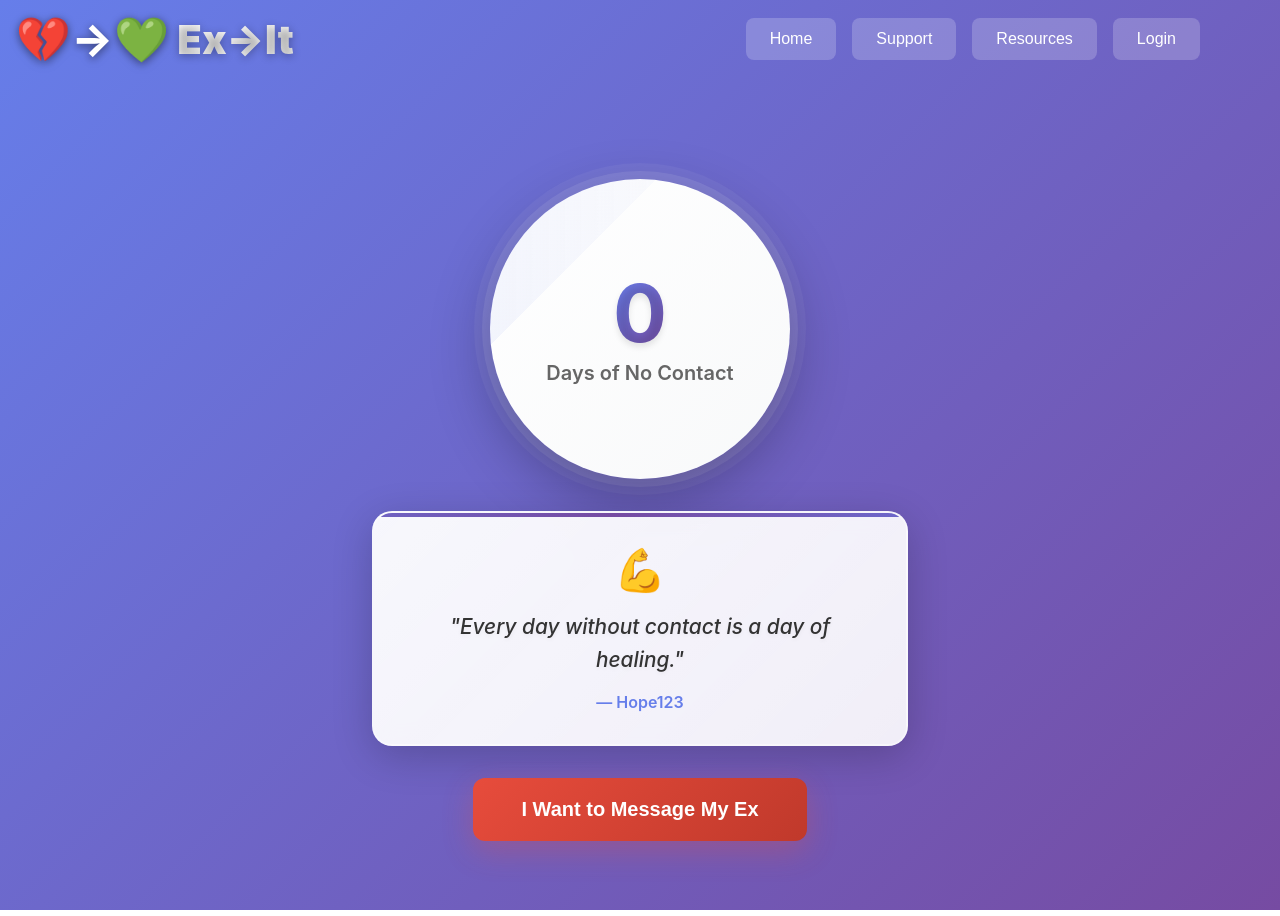
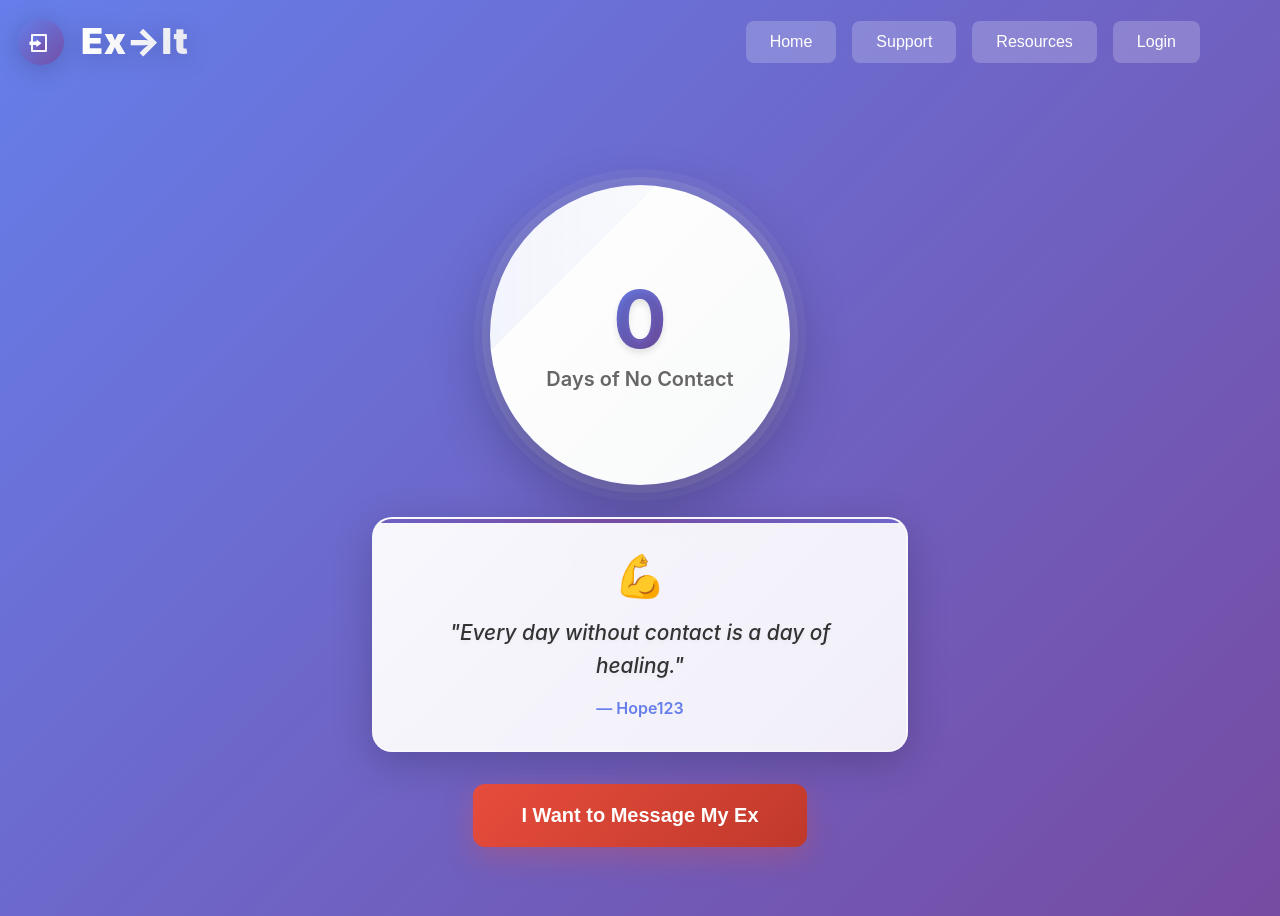
Before and after one commit to raysireks/ex-it, a React (Vite) app: page / in a window 1280 px wide. Built offline with nearby package versions, Linux system fonts and the light colour scheme.

Commit message:
Replace emoji logo with professional SVG design
Co-authored-by: raysireks <3987096+raysireks@users.noreply.github.com>

```diff
--- a/src/App.css
+++ b/src/App.css
@@ -34,23 +34,15 @@ body {
   display: flex;
   flex-direction: column;
   align-items: center;
-  gap: 1rem;
-  margin-bottom: 2rem;
+  gap: 2rem;
+  margin-bottom: 3rem;
+  animation: fadeInScale 1s ease-out;
 }
 
-.splash-screen .logo-icon-large {
-  font-size: 5rem;
-  filter: drop-shadow(0 4px 12px rgba(0, 0, 0, 0.3));
-  animation: bounceIn 1s ease-out;
-}
-
-@keyframes bounceIn {
+@keyframes fadeInScale {
   0% {
-    transform: scale(0);
+    transform: scale(0.8);
     opacity: 0;
-  }
-  50% {
-    transform: scale(1.2);
   }
   100% {
     transform: scale(1);
@@ -58,31 +50,25 @@ body {
   }
 }
 
-.splash-screen h1 {
-  font-size: 4rem;
-  font-weight: 900;
-  margin-bottom: 1rem;
-  text-shadow: 0 4px 16px rgba(0, 0, 0, 0.3);
-  letter-spacing: 2px;
-  animation: slideInDown 0.8s ease-out 0.3s both;
+.splash-logo {
+  animation: float 3s ease-in-out infinite;
 }
 
-@keyframes slideInDown {
-  0% {
-    transform: translateY(-50px);
-    opacity: 0;
+@keyframes float {
+  0%, 100% {
+    transform: translateY(0px);
   }
-  100% {
-    transform: translateY(0);
-    opacity: 1;
+  50% {
+    transform: translateY(-10px);
   }
 }
 
 .splash-screen p {
   font-size: 1.5rem;
   opacity: 0.9;
-  animation: fadeIn 1s ease-out 0.6s both;
+  animation: fadeIn 1s ease-out 0.4s both;
   text-shadow: 0 2px 8px rgba(0, 0, 0, 0.2);
+  font-weight: 500;
 }
 
 @keyframes fadeIn {
@@ -113,52 +99,26 @@ body {
   position: relative;
 }
 
-.logo {
-  font-size: 1.75rem;
-  font-weight: 800;
-  color: white;
+.logo-wrapper {
   cursor: pointer;
   z-index: 1001;
+  transition: all 0.3s ease;
   display: flex;
   align-items: center;
-  gap: 0.5rem;
-  text-shadow: 0 2px 8px rgba(0, 0, 0, 0.3);
-  transition: all 0.3s ease;
   padding: 0.5rem;
   border-radius: 12px;
-  letter-spacing: 0.5px;
 }
 
-.logo:hover {
+.logo-wrapper:hover {
   transform: scale(1.05);
-  text-shadow: 0 4px 12px rgba(0, 0, 0, 0.4);
 }
 
-.logo-icon {
-  font-size: 2rem;
-  filter: drop-shadow(0 2px 4px rgba(0, 0, 0, 0.2));
-  animation: heartbeat 3s ease-in-out infinite;
+.logo-wrapper:active {
+  transform: scale(0.98);
 }
 
-@keyframes heartbeat {
-  0%, 100% {
-    transform: scale(1);
-  }
-  10% {
-    transform: scale(1.1);
-  }
-  20% {
-    transform: scale(1);
-  }
-}
-
-.logo-text {
-  font-weight: 900;
-  color: white;
-  background: linear-gradient(135deg, #ffffff 0%, #f0f0f0 100%);
-  -webkit-background-clip: text;
-  -webkit-text-fill-color: transparent;
-  background-clip: text;
+.logo-svg {
+  display: block;
 }
 
 /* Hamburger menu button - visible on mobile */
@@ -237,13 +197,8 @@ body {
 
 /* Desktop: Hide hamburger and show horizontal menu */
 @media (min-width: 768px) {
-  .logo {
-    font-size: 2.5rem;
+  .logo-wrapper {
     padding: 0.75rem 1rem;
-  }
-
-  .logo-icon {
-    font-size: 2.75rem;
   }
 
   .hamburger {
@@ -842,14 +797,6 @@ body {
 
 /* Mobile-specific optimizations */
 @media (max-width: 767px) {
-  .splash-screen h1 {
-    font-size: 3rem;
-  }
-
-  .splash-screen .logo-icon-large {
-    font-size: 4rem;
-  }
-
   .splash-screen p {
     font-size: 1.25rem;
     padding: 0 1rem;
@@ -859,20 +806,14 @@ body {
 
 /* Accessibility: Respect user's motion preferences */
 @media (prefers-reduced-motion: reduce) {
-  .logo-icon {
+  .splash-logo {
     animation: none;
   }
 
-  .splash-screen .logo-icon-large {
+  .splash-screen .logo-container {
     animation: none;
     opacity: 1;
     transform: scale(1);
-  }
-
-  .splash-screen h1 {
-    animation: none;
-    opacity: 1;
-    transform: translateY(0);
   }
 
   .splash-screen p {
@@ -880,7 +821,7 @@ body {
     opacity: 0.9;
   }
 
-  .logo:hover {
+  .logo-wrapper:hover {
     transform: none;
   }
 }
--- a/src/App.tsx
+++ b/src/App.tsx
@@ -5,6 +5,7 @@ import LandingPage from './pages/LandingPage';
 import SupportPage from './pages/SupportPage';
 import ResourcesPage from './pages/ResourcesPage';
 import LoginModal from './components/LoginModal';
+import Logo from './components/Logo';
 import { useAuth } from './hooks/useAuth';
 
 function App() {
@@ -48,9 +49,8 @@ function App() {
   return (
     <div className="app">
       <div className="header">
-        <div className="logo" onClick={() => setCurrentPage('landing')}>
-          <span className="logo-icon">💔→💚</span>
-          <span className="logo-text">Ex→It</span>
+        <div className="logo-wrapper" onClick={() => setCurrentPage('landing')}>
+          <Logo size="medium" className="logo-svg" />
         </div>
         <button
           className={`hamburger ${mobileMenuOpen ? 'open' : ''}`}
--- /dev/null
+++ b/src/components/Logo.tsx
@@ -0,0 +1,86 @@
+import React from 'react';
+
+interface LogoProps {
+  size?: 'small' | 'medium' | 'large';
+  className?: string;
+}
+
+const Logo: React.FC<LogoProps> = ({ size = 'medium', className = '' }) => {
+  const sizes = {
+    small: { width: 180, height: 50, fontSize: '28px', iconSize: 40 },
+    medium: { width: 240, height: 60, fontSize: '36px', iconSize: 50 },
+    large: { width: 320, height: 80, fontSize: '52px', iconSize: 70 },
+  };
+
+  const { width, height, fontSize, iconSize } = sizes[size];
+
+  return (
+    <svg
+      width={width}
+      height={height}
+      viewBox={`0 0 ${width} ${height}`}
+      xmlns="http://www.w3.org/2000/svg"
+      className={className}
+      style={{ filter: 'drop-shadow(0 4px 12px rgba(0, 0, 0, 0.2))' }}
+    >
+      <defs>
+        {/* Gradient for icon background */}
+        <linearGradient id="iconGradient" x1="0%" y1="0%" x2="100%" y2="100%">
+          <stop offset="0%" style={{ stopColor: '#667eea', stopOpacity: 1 }} />
+          <stop offset="100%" style={{ stopColor: '#764ba2', stopOpacity: 1 }} />
+        </linearGradient>
+
+        {/* Gradient for text */}
+        <linearGradient id="textGradient" x1="0%" y1="0%" x2="100%" y2="0%">
+          <stop offset="0%" style={{ stopColor: '#ffffff', stopOpacity: 1 }} />
+          <stop offset="100%" style={{ stopColor: '#f0f0f0', stopOpacity: 0.95 }} />
+        </linearGradient>
+
+        {/* Arrow path for reuse */}
+        <path
+          id="arrowPath"
+          d="M 5 5 L 15 5 L 15 2 L 22 7.5 L 15 13 L 15 10 L 5 10 Z"
+        />
+      </defs>
+
+      {/* Icon background circle */}
+      <circle
+        cx={iconSize / 2}
+        cy={height / 2}
+        r={iconSize / 2 - 2}
+        fill="url(#iconGradient)"
+        opacity="0.9"
+      />
+
+      {/* Exit door icon */}
+      <g transform={`translate(${iconSize / 2 - 12}, ${height / 2 - 12})`}>
+        {/* Door frame */}
+        <rect x="2" y="4" width="16" height="18" rx="1" fill="white" opacity="0.95" />
+        <rect x="4" y="6" width="12" height="14" rx="0.5" fill="url(#iconGradient)" />
+
+        {/* Door handle */}
+        <circle cx="8" cy="14" r="1.5" fill="white" />
+
+        {/* Arrow pointing out */}
+        <g transform="translate(-3, 8) scale(0.7)">
+          <use href="#arrowPath" fill="white" />
+        </g>
+      </g>
+
+      {/* Text: Ex→It */}
+      <text
+        x={iconSize + 15}
+        y={height / 2 + parseInt(fontSize) / 3}
+        fontFamily="-apple-system, BlinkMacSystemFont, 'Segoe UI', 'Roboto', sans-serif"
+        fontSize={fontSize}
+        fontWeight="900"
+        fill="url(#textGradient)"
+        letterSpacing="1"
+      >
+        Ex→It
+      </text>
+    </svg>
+  );
+};
+
+export default Logo;
--- a/src/components/SplashScreen.tsx
+++ b/src/components/SplashScreen.tsx
@@ -1,4 +1,5 @@
 import React from 'react';
+import Logo from './Logo';
 
 interface SplashScreenProps {
   onComplete: () => void;
@@ -16,8 +17,7 @@ const SplashScreen: React.FC<SplashScreenProps> = ({ onComplete }) => {
   return (
     <div className="splash-screen">
       <div className="logo-container">
-        <div className="logo-icon-large">💔→💚</div>
-        <h1>Ex→It</h1>
+        <Logo size="large" className="splash-logo" />
       </div>
       <p>Break Free, Move Forward</p>
     </div>
```
